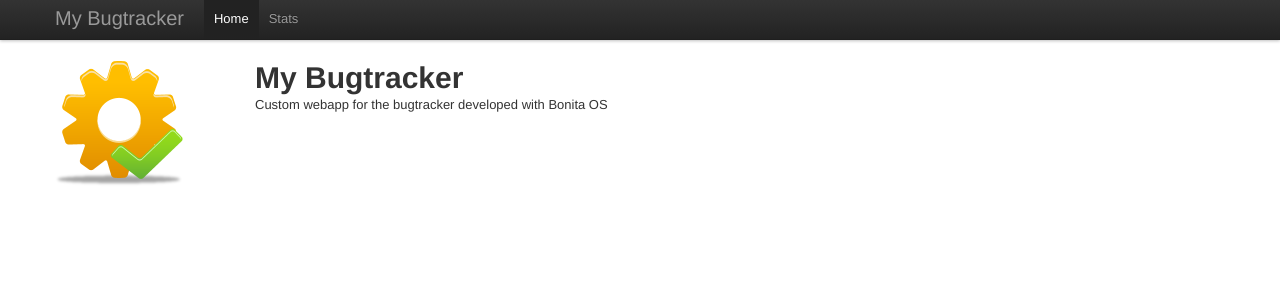
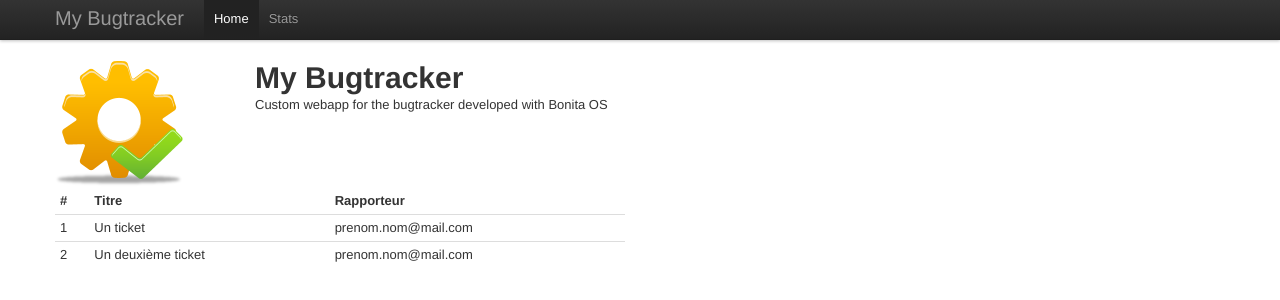
Before and after one commit to sebprunier/bonita-bugtracker-webapp, a plain HTML site: page index.html in a window 1280 px wide. Drawn offline with Linux system fonts and the light colour scheme.

Commit message:
Adding tickets table

```diff
--- a/index.html
+++ b/index.html
@@ -56,6 +56,31 @@
           <p>Custom webapp for the bugtracker developed with Bonita OS</p>
 		</div>
       </div>
+	  <div class="row">
+	    <div class="span6">
+		  <table class="table table-condensed">
+            <thead>
+              <tr>
+                <th>#</th>
+                <th>Titre</th>
+                <th>Rapporteur</th>
+              </tr>
+            </thead>
+            <tbody>
+              <tr>
+                <td>1</td>
+                <td>Un ticket</td>
+                <td>prenom.nom@mail.com</td>
+              </tr>
+              <tr>
+                <td>2</td>
+                <td>Un deuxième ticket</td>
+                <td>prenom.nom@mail.com</td>
+              </tr>
+            </tbody>
+          </table>
+		</div>
+      </div>
     </div> <!-- /container -->
 
     <!-- Le javascript
```
